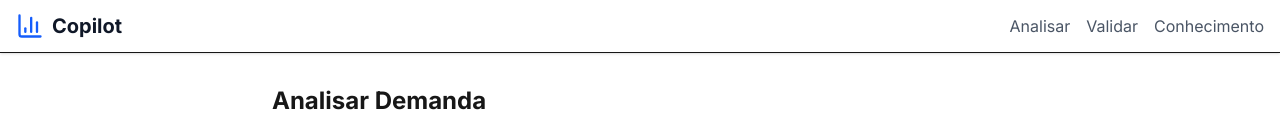
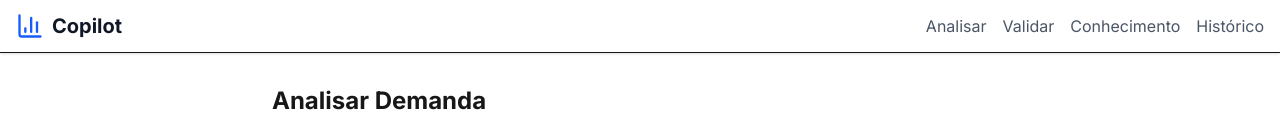
Before and after one commit to Marcos9868/my-copilot-analyzer-frontend, a Next.js app: page /analyze in a window 1280 px wide. Shown: the top 139 px of the page. Built offline with nearby package versions, Linux system fonts and the light colour scheme.

Commit message:
Feat: components -> header
Add history path on header

```diff
--- a/components/layout/Header.tsx
+++ b/components/layout/Header.tsx
@@ -13,6 +13,7 @@ export function Header() {
           <Link href="/analyze" className="text-gray-600 hover:text-blue-600">Analisar</Link>
           <Link href="/validate" className="text-gray-600 hover:text-blue-600">Validar</Link>
           <Link href="/knowledge" className="text-gray-600 hover:text-blue-600">Conhecimento</Link>
+          <Link href="/history" className="text-gray-600 hover:text-blue-600">Histórico</Link>
         </nav>
       </div>
     </header>
```
